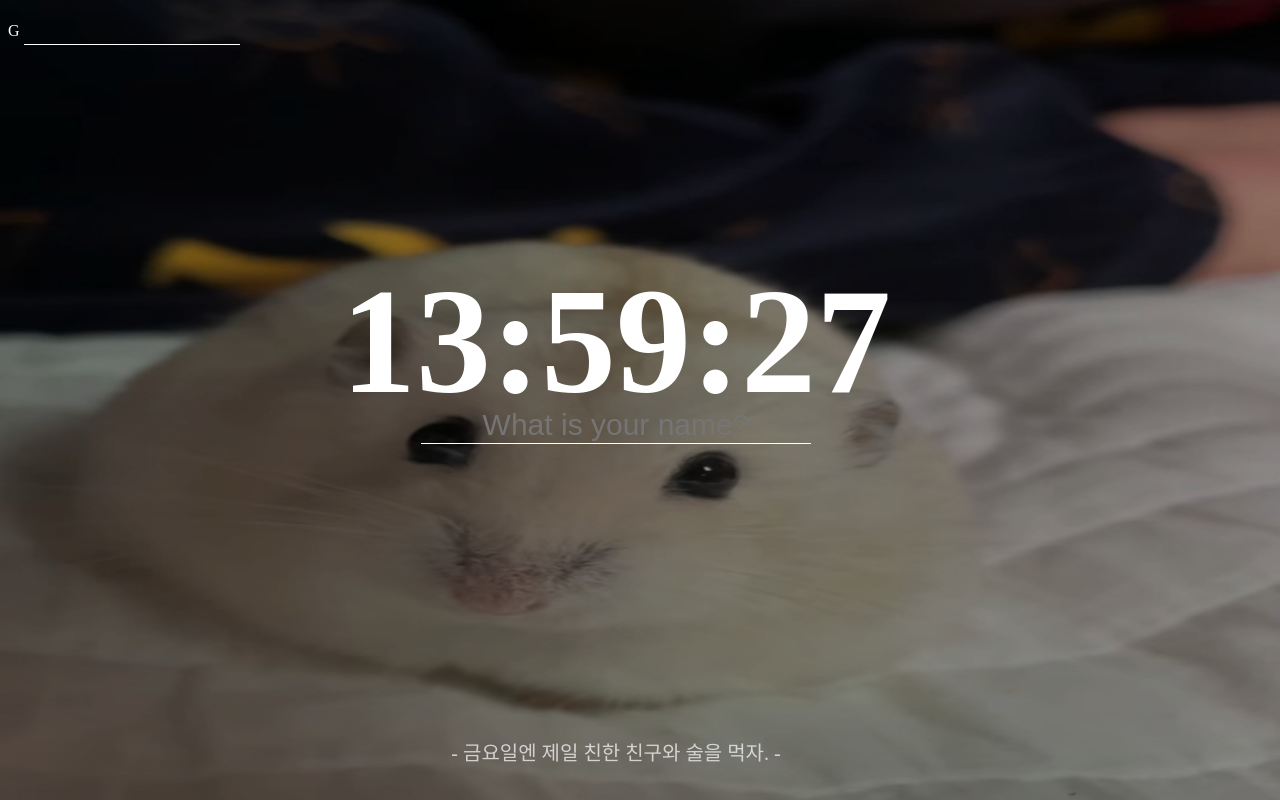
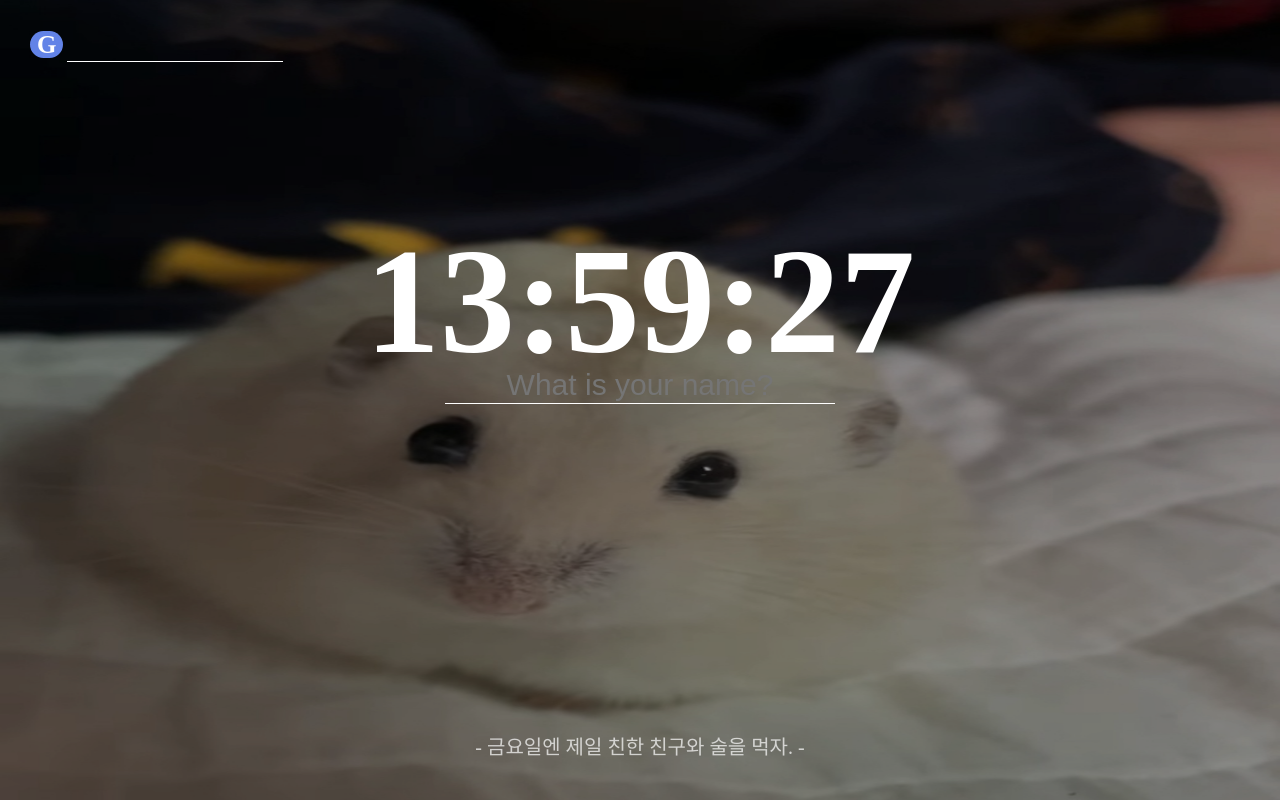
Before and after one commit to gyoubin/gulbe-clone, a plain HTML site: page index.html in a window 1280 px wide. Drawn offline with Linux system fonts and the light colour scheme.

Commit message:
Add files via upload

```diff
--- a/style.css
+++ b/style.css
@@ -1,5 +1,7 @@
 body{
     color:white;
+    margin: 0;
+    padding: 0;
 }
 
 #main{
@@ -8,9 +10,44 @@ body{
     flex-direction: column;
     justify-content: center;
     align-items: center;
-    top: 100px;
-    width: 95%;
-    height: 85%;
+    width: 100%;
+    height: 100%;
+}
+
+#top{
+    display: flex;
+    position: relative;
+    padding-top: 25px;
+}
+
+#top span{
+    margin-left: 30px;
+    font-size: 25px;
+    font-weight: bold;
+}
+
+#top input{
+    background: transparent;
+    border:transparent;
+    border-bottom: 1px solid white;
+    cursor: pointer;
+    color: white;
+    font-size: 30px;
+    outline: none;
+}
+
+.Google{
+    background: rgb(98, 131, 231);
+    border-radius: 30px;
+    padding-left: 7px;
+    padding-right: 7px;
+}
+
+.Naver{
+    background: rgb(7, 179, 93);
+    border-radius: 3px;
+    padding-left: 7px;
+    padding-right: 7px;
 }
 
 .hidden{
@@ -33,6 +70,8 @@ body{
 
 img{
     position: fixed;
+    margin: 0;
+    padding: 0;
     width: 100%;
     height: 100%;
     top: 0;
@@ -55,12 +94,14 @@ li{
     margin-top: 30px;
 }
 
-input{
+#main input{
     background: transparent;
     border:transparent;
     border-bottom: 1px solid white;
     font-size: 30px;
     text-align: center;
+    color: white;
+    outline: none;
 }
 
 #greeting{
@@ -73,7 +114,7 @@ input{
 
 #todo-list{
     position: relative;
-    left: -20px;
+    padding: 0;
     width: 400px;
     height: 150px;
     overflow: auto;
@@ -99,7 +140,7 @@ input{
 #quotes{
     position: absolute;
     font-size: 20px;
-    bottom: 2%;
+    bottom: 5%;
     opacity: .7;
 }
 
```
